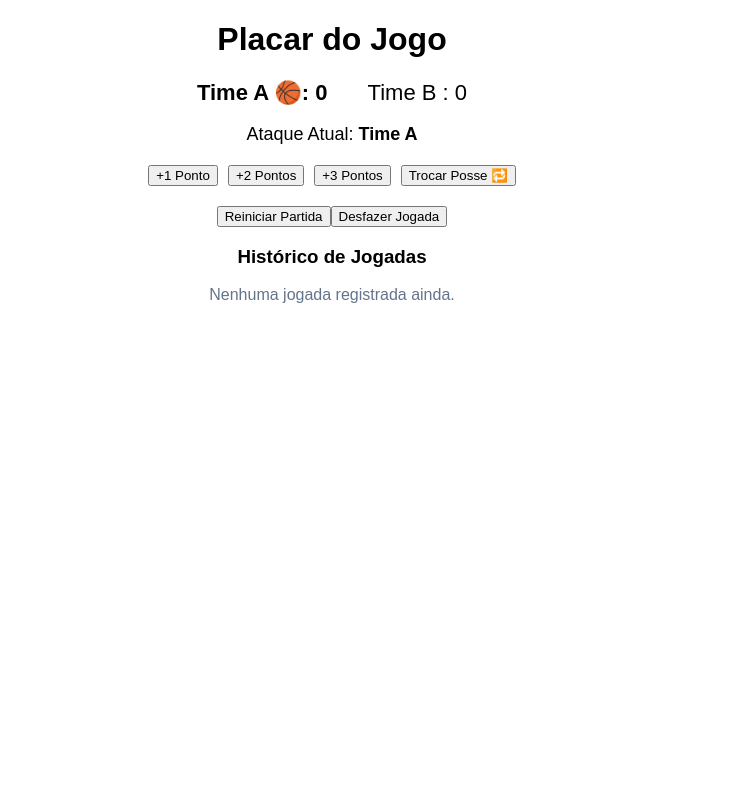
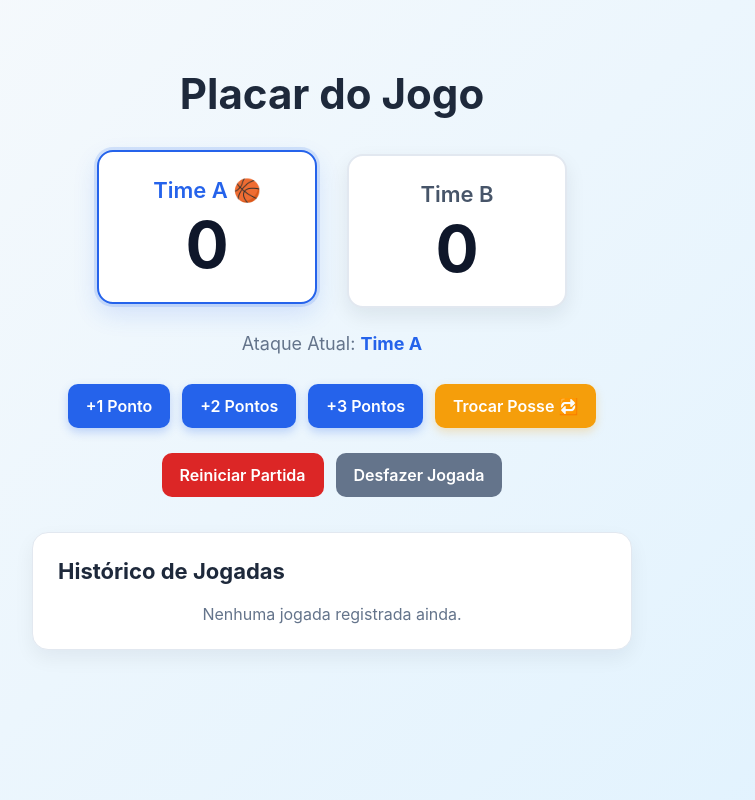
Before and after one commit to gok2001/placar-modular, a React (Create React App) app: page / in a window 1280 px wide. Shown: the whole page, without its empty margins (308-1063 px from the left). Built offline with nearby package versions, Linux system fonts and the light colour scheme.

Commit message:
feat: adiciona estilo

```diff
--- a/src/App.css
+++ b/src/App.css
@@ -1,38 +1,289 @@
-.App {
+/* =========================
+   CONTAINER PRINCIPAL
+   ========================= */
+
+.app {
+    min-height: 100vh;
+    max-width: 900px;
+    margin: 0 auto;
+    padding: 40px 20px;
+    box-sizing: border-box;
     text-align: center;
 }
 
-.App-logo {
-  height: 40vmin;
-  pointer-events: none;
+
+/* =========================
+   TÍTULO
+   ========================= */
+
+.app h1 {
+    margin-bottom: 35px;
+    font-size: 42px;
+    color: #1e293b;
 }
 
-@media (prefers-reduced-motion: no-preference) {
-  .App-logo {
-    animation: App-logo-spin infinite 20s linear;
-  }
+
+/* =========================
+   VENCEDOR
+   ========================= */
+
+.vencedor {
+    margin: 0 auto 25px;
+    padding: 15px 20px;
+    max-width: 500px;
+
+    background: #dcfce7;
+    color: #166534;
+
+    border: 2px solid #86efac;
+    border-radius: 12px;
+
+    font-size: 22px;
+    font-weight: bold;
 }
 
-.App-header {
-  background-color: #282c34;
-  min-height: 100vh;
+
+/* =========================
+   PLACAR
+   ========================= */
+
+.placar {
+    margin-bottom: 30px;
+}
+
+.times {
     display: flex;
-  flex-direction: column;
-  align-items: center;
     justify-content: center;
-  font-size: calc(10px + 2vmin);
+    gap: 30px;
+}
+
+.time {
+    width: 220px;
+    padding: 25px 20px;
+
+    background: white;
+
+    border: 2px solid #e2e8f0;
+    border-radius: 16px;
+
+    box-shadow: 0 8px 20px rgba(15, 23, 42, 0.08);
+
+    transition: 0.2s ease;
+}
+
+.time span {
+    display: block;
+    margin-bottom: 10px;
+
+    font-size: 22px;
+    font-weight: 600;
+
+    color: #475569;
+}
+
+.time strong {
+    display: block;
+
+    font-size: 64px;
+    line-height: 1;
+
+    color: #0f172a;
+}
+
+
+/* TIME COM A POSSE */
+
+.time-ativo {
+    border-color: #2563eb;
+
+    box-shadow:
+        0 0 0 3px rgba(37, 99, 235, 0.15),
+        0 10px 25px rgba(37, 99, 235, 0.15);
+
+    transform: translateY(-4px);
+}
+
+.time-ativo span {
+    color: #2563eb;
+}
+
+
+/* =========================
+   ATAQUE ATUAL
+   ========================= */
+
+.ataque {
+    margin-top: 25px;
+
+    font-size: 18px;
+    color: #64748b;
+}
+
+.ataque strong {
+    color: #2563eb;
+}
+
+
+/* =========================
+   AÇÕES DO JOGO
+   ========================= */
+
+.acoes-jogo {
+    display: flex;
+    justify-content: center;
+    flex-wrap: wrap;
+    gap: 12px;
+
+    margin: 25px 0;
+}
+
+
+/* =========================
+   BOTÕES
+   ========================= */
+
+.btn {
+    border: none;
+    border-radius: 10px;
+
+    padding: 12px 18px;
+
+    font-size: 16px;
+    font-weight: 600;
+
+    cursor: pointer;
+
+    transition:
+        transform 0.15s ease,
+        box-shadow 0.15s ease,
+        background 0.15s ease;
+}
+
+.btn:hover {
+    transform: translateY(-2px);
+}
+
+.btn:active {
+    transform: translateY(0);
+}
+
+
+/* BOTÕES DE PONTUAÇÃO */
+
+.btn-ponto {
+    background: #2563eb;
+    color: white;
+
+    box-shadow: 0 4px 10px rgba(37, 99, 235, 0.25);
+}
+
+.btn-ponto:hover {
+    background: #1d4ed8;
+}
+
+
+/* TROCAR POSSE */
+
+.btn-posse {
+    background: #f59e0b;
+    color: white;
+
+    box-shadow: 0 4px 10px rgba(245, 158, 11, 0.25);
+}
+
+.btn-posse:hover {
+    background: #d97706;
+}
+
+
+/* =========================
+   CONTROLES
+   ========================= */
+
+.controles {
+    display: flex;
+    justify-content: center;
+    gap: 12px;
+
+    margin: 25px 0 35px;
+}
+
+
+/* REINICIAR */
+
+.btn-reiniciar {
+    background: #dc2626;
     color: white;
 }
 
-.App-link {
-  color: #61dafb;
+.btn-reiniciar:hover {
+    background: #b91c1c;
 }
 
-@keyframes App-logo-spin {
-  from {
-    transform: rotate(0deg);
+
+/* DESFAZER */
+
+.btn-desfazer {
+    background: #64748b;
+    color: white;
 }
-  to {
-    transform: rotate(360deg);
+
+.btn-desfazer:hover {
+    background: #475569;
 }
+
+
+/* =========================
+   HISTÓRICO
+   ========================= */
+
+.historico {
+    max-width: 600px;
+    margin: 0 auto;
+
+    padding: 25px;
+
+    background: white;
+
+    border: 1px solid #e2e8f0;
+    border-radius: 16px;
+
+    box-shadow: 0 8px 20px rgba(15, 23, 42, 0.06);
+
+    text-align: left;
 }
+
+.historico h3 {
+    margin-top: 0;
+    margin-bottom: 20px;
+
+    font-size: 22px;
+    color: #1e293b;
+}
+
+.historico-vazio {
+    margin: 0;
+
+    color: #64748b;
+    text-align: center;
+}
+
+
+/* LISTA */
+
+.lista-historico {
+    margin: 0;
+    padding-left: 25px;
+
+    color: #334155;
+}
+
+.lista-historico li {
+    padding: 8px 0;
+
+    border-bottom: 1px solid #e2e8f0;
+}
+
+.lista-historico li:last-child {
+    border-bottom: none;
+}
--- a/src/App.js
+++ b/src/App.js
@@ -3,6 +3,7 @@ import Placar from "./components/Placar";
 import AcoesJogo from "./components/AcoesJogo";
 import Historico from "./components/Historico";
 import ControlesGerais from "./components/ControlesGerais";
+import "./App.css"
 
 export default function App() {
   const [pontosA, setPontosA] = useState(0);
@@ -77,11 +78,13 @@ export default function App() {
   }
 
   return (
-    <div style={{ textAlign: "center", fontFamily: "sans-serif", maxWidth: "600px", margin: "0 auto" }}>
+    <div className="app">
         <h1>Placar do Jogo</h1>
 
         {vencedor && (
-        <div>{vencedor} venceu a partida!</div>
+            <div className="vencedor">
+                {vencedor} venceu a partida!
+            </div>
         )}
 
         <Placar
--- a/src/components/AcoesJogo.js
+++ b/src/components/AcoesJogo.js
@@ -1,10 +1,35 @@
 export default function AcoesJogo({ onPontuar, onPassarBola }) {
     return (
-        <div style={{ display: "flex", justifyContent: "center", gap: "10px", margin: "20px 0" }}>
-            <button onClick={() => onPontuar(1)}>+1 Ponto</button>
-            <button onClick={() => onPontuar(2)}>+2 Pontos</button>
-            <button onClick={() => onPontuar(3)}>+3 Pontos</button>
-            <button onClick={(onPassarBola)}>Trocar Posse 🔁</button>
+        <div className="acoes-jogo">
+
+            <button
+                className="btn btn-ponto"
+                onClick={() => onPontuar(1)}
+            >
+                +1 Ponto
+            </button>
+
+            <button
+                className="btn btn-ponto"
+                onClick={() => onPontuar(2)}
+            >
+                +2 Pontos
+            </button>
+
+            <button
+                className="btn btn-ponto"
+                onClick={() => onPontuar(3)}
+            >
+                +3 Pontos
+            </button>
+
+            <button
+                className="btn btn-posse"
+                onClick={onPassarBola}
+            >
+                Trocar Posse 🔁
+            </button>
+
         </div>
     );
 }
--- a/src/components/ControlesGerais.js
+++ b/src/components/ControlesGerais.js
@@ -1,8 +1,21 @@
 export default function ControlesGerais({ onReiniciar, onDesfazerJogada }) {
     return (
-        <div>
-            <button onClick={() => onReiniciar()}>Reiniciar Partida</button>
-            <button onClick={() => onDesfazerJogada()}>Desfazer Jogada</button>
+        <div className="controles">
+
+            <button
+                className="btn btn-reiniciar"
+                onClick={() => onReiniciar()}
+            >
+                Reiniciar Partida
+            </button>
+
+            <button
+                className="btn btn-desfazer"
+                onClick={() => onDesfazerJogada()}
+            >
+                Desfazer Jogada
+            </button>
+
         </div>
     );
 }
--- a/src/components/Historico.js
+++ b/src/components/Historico.js
@@ -1,16 +1,23 @@
 export default function Historico({ historico }) {
     return (
-        <div>
+        <div className="historico">
+
             <h3>Histórico de Jogadas</h3>
+
             {historico.length === 0 ? (
-                <p style={{ color: "#64748b"}}>Nenhuma jogada registrada ainda.</p>
+                <p className="historico-vazio">
+                    Nenhuma jogada registrada ainda.
+                </p>
             ) : (
-                <ul style={{ textAlign: "left", display: "inline-block" }}>
+                <ul className="lista-historico">
                     {historico.map((jogada, index) => (
-                        <li key={index}>{jogada}</li>
+                        <li key={index}>
+                            {jogada}
+                        </li>
                     ))}
                 </ul>
             )}
+
         </div>
     );
 }
--- a/src/components/Placar.js
+++ b/src/components/Placar.js
@@ -1,18 +1,32 @@
 export default function Placar({ pontosA, pontosB, posseTimeA }) {
     return (
-        <div>
-            <div style={{ display: "flex", justifyContent: "center", gap: "40px", fontSize: "22px" }}>
-                <div style={{ fontWeight: posseTimeA ? "bold" : "normal" }}>
-                    Time A {posseTimeA && "🏀"}: {pontosA}
+        <div className="placar">
+
+            <div className="times">
+
+                <div className={`time ${posseTimeA ? "time-ativo" : ""}`}>
+                    <span>
+                        Time A {posseTimeA && "🏀"}
+                    </span>
+
+                    <strong>{pontosA}</strong>
                 </div>
-                <div style={{ fontWeight: !posseTimeA ? "bold" : "normal" }}>
-                    Time B {!posseTimeA && "🏀"}: {pontosB}
+
+                <div className={`time ${!posseTimeA ? "time-ativo" : ""}`}>
+                    <span>
+                        Time B {!posseTimeA && "🏀"}
+                    </span>
+
+                    <strong>{pontosB}</strong>
                 </div>
+
             </div>
 
-            <p style={{ fontSize: "18px" }}>
-                Ataque Atual: <strong>{posseTimeA ? "Time A" : "Time B"}</strong>
+            <p className="ataque">
+                Ataque Atual:{" "}
+                <strong>{posseTimeA ? "Time A" : "Time B"}</strong>
             </p>
+
         </div>
     );
 }
--- a/src/index.css
+++ b/src/index.css
@@ -1,13 +1,35 @@
-body {
-  margin: 0;
-  font-family: -apple-system, BlinkMacSystemFont, 'Segoe UI', 'Roboto', 'Oxygen',
-    'Ubuntu', 'Cantarell', 'Fira Sans', 'Droid Sans', 'Helvetica Neue',
-    sans-serif;
-  -webkit-font-smoothing: antialiased;
-  -moz-osx-font-smoothing: grayscale;
+* {
+    box-sizing: border-box;
 }
 
-code {
-  font-family: source-code-pro, Menlo, Monaco, Consolas, 'Courier New',
-    monospace;
+body {
+    margin: 0;
+
+    font-family:
+        -apple-system,
+        BlinkMacSystemFont,
+        "Segoe UI",
+        Roboto,
+        Oxygen,
+        Ubuntu,
+        Cantarell,
+        "Fira Sans",
+        "Droid Sans",
+        "Helvetica Neue",
+        sans-serif;
+
+    background: linear-gradient(
+        135deg,
+        #f8fafc,
+        #e0f2fe
+    );
+
+    color: #0f172a;
+
+    -webkit-font-smoothing: antialiased;
+    -moz-osx-font-smoothing: grayscale;
 }
+
+button {
+    font-family: inherit;
+}
```
Lines whose indentation alone changed are shown as unchanged.
